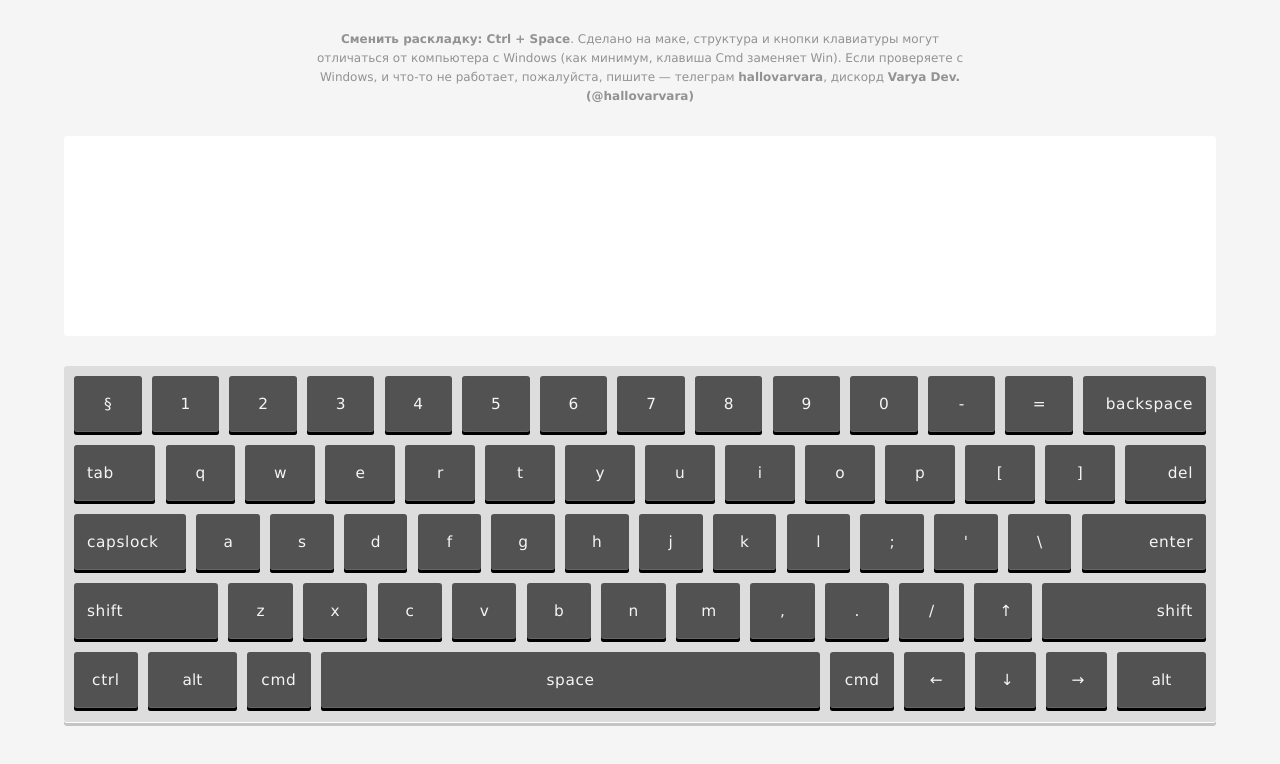
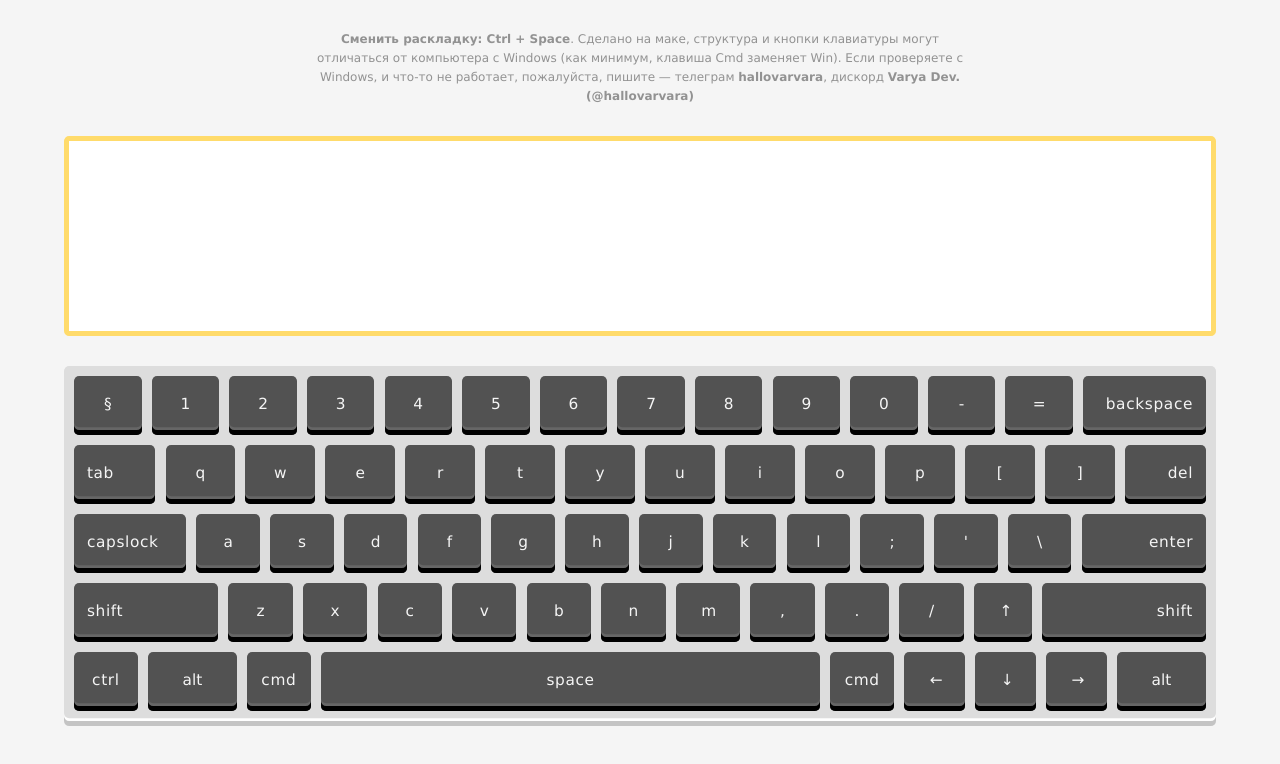
Before and after one commit to hallovarvara/virtual-keyboard, a website: page index.html in a window 1280 px wide. Both pictures are taken after a click on the button "tab". Drawn offline with Linux system fonts and the light colour scheme.

Commit message:
feat: add output to textarea from mouse clicks

```diff
--- a/src/sass/abstracts/_mixins.scss
+++ b/src/sass/abstracts/_mixins.scss
@@ -1,4 +1,4 @@
 @mixin makeVolume($color: black) {
-  box-shadow: inset 0 0-$volume+1 $color,
+  box-shadow: inset 0 0-$volume+0.2vw $color,
               inset 0 0-$volume lighten($color, 40%);
 }
--- a/src/sass/abstracts/_variables.scss
+++ b/src/sass/abstracts/_variables.scss
@@ -4,5 +4,5 @@ $gray: #DDDDDD;
 $light: whitesmoke;
 
 // Settings
-$borderRadius: 3px;
-$volume: 4px;
+$borderRadius: 0.4vw;
+$volume: 0.6vw;
--- a/src/sass/components/_textarea.scss
+++ b/src/sass/components/_textarea.scss
@@ -8,15 +8,12 @@
 
   background-color: white;
   @extend %borderRadius;
-  border: none;
+  border: 5px solid #FFDB6B;
+  outline: none;
 
   resize: none;
 }
 
 .text:focus {
-  border: 4px solid #FFDB6B;
-  padding: 11px;
   outline: none;
-  background: #FAFAFA;
-  border: 5px solid #FFDB6B;
 }
--- a/src/script.js
+++ b/src/script.js
@@ -1,5 +1,3 @@
-// TODO: написать где-нибудь, что это раскладка Ильи Бирмана
-// TODO: и как переключать раскладку
 const LAYOUT = {};
 LAYOUT.english = {
   general: [
@@ -64,6 +62,7 @@ class Keyboard {
   constructor() {
     this.layout = LAYOUT;
     this.language = language;
+    this.specialKeys = SPECIAL_KEYS;
     return this.createKeyboard();
   }
 
@@ -73,7 +72,8 @@ class Keyboard {
     const currentLayout = this.layout[language].general;
     this.createButtonsRows(currentLayout, keyboard);
     this.nameDoubledButtons(keyboard);
-    this.addButtonsAnimation(keyboard);
+    this.addClickActions(keyboard);
+    this.addMouseActions(keyboard);
     return keyboard;
   }
 
@@ -90,27 +90,29 @@ class Keyboard {
     arrayRow.forEach((text) => {
       const btn = document.createElement('button');
       btn.innerHTML = text;
-      this.checkIfSpecialKey(text, btn);
+      this.markSpecialKeys(text, btn);
       nodesRow.append(btn);
     });
     return this;
   }
 
-  checkIfSpecialKey(text, btn) {
-    SPECIAL_KEYS.forEach((specialKey) => {
-      if (text === specialKey) {
-        switch (text) {
+  checkIfSpecial(key) {
+    return this.specialKeys.indexOf(key) !== -1;
+  }
+
+  markSpecialKeys(key, btn) {
+    if (this.checkIfSpecial(key)) {
+      switch (key) {
         case '&uarr;':
         case '&larr;':
         case '&darr;':
         case '&rarr;':
           btn.classList.add('arrow'); break;
         default:
-            btn.classList.add(text);
+          btn.classList.add(key);
       }
     }
-    });
-    return this;
+    return btn;
   }
 
   nameDoubledButtons(keyboard) {
@@ -123,16 +125,44 @@ class Keyboard {
     return this;
   }
 
-  addButtonsAnimation(keyboard) {
+  addClickActions(keyboard) {
     keyboard.addEventListener('click', (event) => {
-      if (event.target.tagName === 'BUTTON'
-          && !event.target.classList.contains('active')) {
-        event.target.classList.add('active');
-        setTimeout(() => {
-          event.target.classList.remove('active');
-        }, 350);
+      const output = document.querySelector('textarea');
+
+      if (event.target.tagName === 'BUTTON') {
+        this.activateButton(event.target);
+        this.deactivateButton(event.target);
+
+        if (!this.checkIfSpecial(event.target.innerText)) {
+          output.value += event.target.innerText;
+        }
+      }
+      output.focus();
+    });
+    return this;
+  }
+
+  addMouseActions(keyboard) {
+    keyboard.addEventListener('mousedown', (event) => {
+      if (event.target.tagName === 'BUTTON') {
+        this.activateButton(event.target);
       }
     });
+    keyboard.addEventListener('mouseup', (event) => {
+      if (event.target.tagName === 'BUTTON') {
+        this.deactivateButton(event.target);
+      }
+    });
+    return this;
+  }
+
+  activateButton(key) {
+    key.classList.add('active');
+    return this;
+  }
+
+  deactivateButton(key) {
+    setTimeout(() => { key.classList.remove('active'); }, 250);
     return this;
   }
 }
```
Also changed, not shown: src/style.css, 1 other file. Lines whose indentation alone changed are shown as unchanged.
